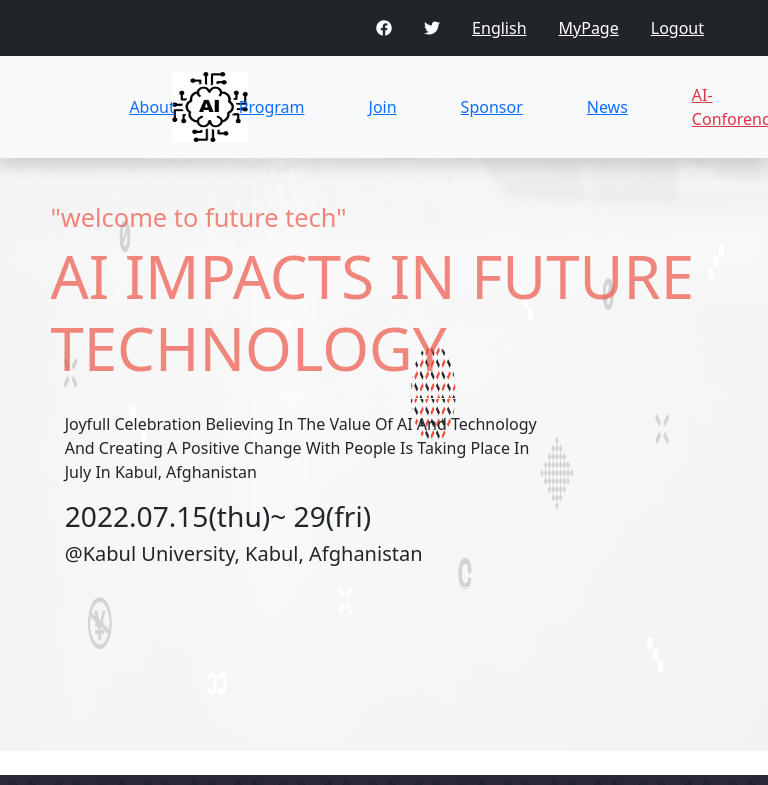
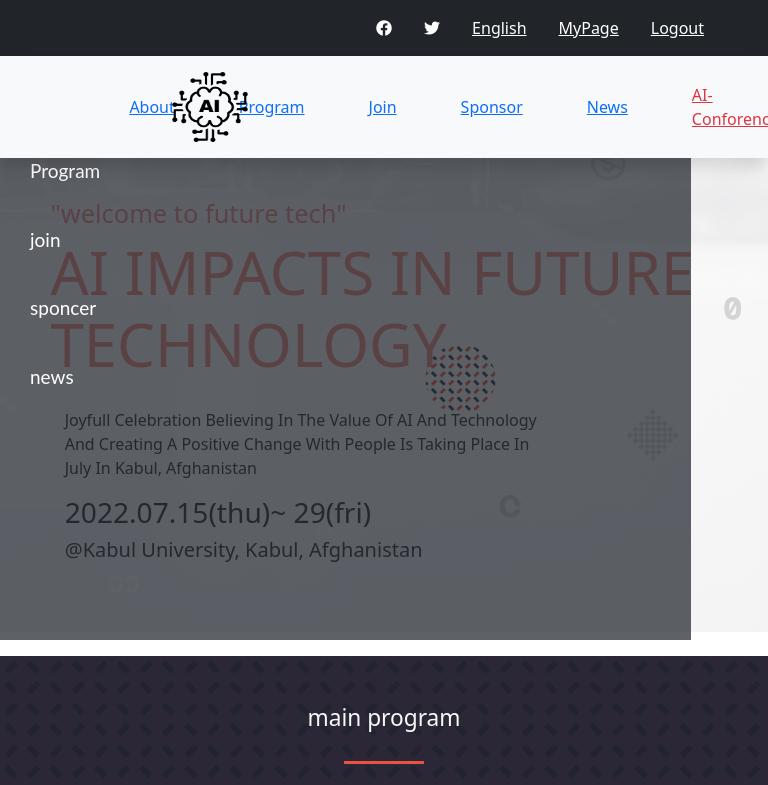
Before and after one commit to tamana-Balkhi/capstone-1, a website: page index.html in a window 768 px wide. Shown: the top 785 px of the page. Drawn offline with nearby package versions, Linux system fonts and the light colour scheme.

Commit message:
fixed main section style

```diff
--- a/index.html
+++ b/index.html
@@ -25,13 +25,13 @@
         </nav>
       </header>
       <div class=" d-none d-md-block bg-light text-dark container-fluid px-5 py-3 shadow">
-        <div class="row header">
+        <div class="row">
           <div class="col-4 d-flex align-items-center justify-content-center logo">
             <a href="index.html" class="d-flex flex-column">
               <img src="images/AI-logo.png" class="logo-1" alt="logo">
             </a>
           </div>
-          <div class="col-8 d-flex align-items-center justify-content-center gap-5 mb-10">
+          <div class="col-8 d-flex align-items-center justify-content-center gap-5 mb-10 desktop-h">
             <a href="about.html" class="mx-2  a-link">About</a>
             <a href="" class="mx-2  a-link">Program</a>
             <a href="" class="mx-2  a-link">Join</a>
@@ -41,23 +41,26 @@
           </div>
         </div>
       </div>
-      <div class="d-block d-md-none ">
+      <div class=" d-md-none humburger">
         <img src="images/mobile_menu.png" alt="">
       </div>
     </div>
-    <section class="sidebar">
-      <div class="sidebar-inner">
-        <div class="sidebar-cancel">
+    <section class="mobile_nav">
+      <div class="mobile-nav-inner">
+        <div class="menu-cancel">
           <button class="cancel" type="button">&times;</button>
         </div>
-        <div class="sidebar-menu">
+        <div class="mobile-menu">
           <a href="index.html" class="anchor-link">Home</a>
           <a href="About.html" class="anchor-link">About</a>
           <a href="#program" class="anchor-link">Program</a>
+          <a href="#join" class="anchor-link">join</a>
+          <a href="#sponcer" class="anchor-link">sponcer</a>
+          <a href="#news" class="anchor-link">news</a>
         </div>
       </div>
     </section>
-    <section class="container-fluid main-content py-0">
+    <section class="container-fluid main-content">
       <div class="welcome py-5">
         <h3>"welcome to future tech"</h3>
         <div class="mx-0">
@@ -75,7 +78,7 @@
       </div>
     </section>
   </div>
-  <section class="program mt-4 py-5 mb-4">
+  <section class="program mt-4 py-5 mb-4" id="program">
     <h4 class="title-prog text-center text-light">main program</h4>
     <div class="horizontal-line mb-4"></div>
     <div class="row  d-flex justify-content-center">
@@ -141,7 +144,7 @@
           </div>
         </div>
       </div>
-      <div>
+      <div class="join" id="join">
         <p class="text-light text-center">See the whole Programm</p>
         <div class="text-light text-center">join us</div>
       </div>
@@ -149,7 +152,7 @@
   <section class="speakrs container-fluid">
 
   </section>
-  <section class="partner">
+  <section class="partner" id="sponcer">
     <div class="py-4  mx-0 mb-3">
       <h4 class="text-center text-light">Partners</h4>
       <div class="horizontal-line "></div>
@@ -187,7 +190,7 @@
           <span><b>Confrance</b></span>
         </div>
       </div>
-      <div class="col-6 col-md-8 d-flex justify-content-start">
+      <div class="col-6 col-md-8 d-flex justify-content-start" id="news">
         <h5 class="text-capitalize ml-5">2022 creative common. some right reserverd</h5>
       </div>
     </div>
--- a/style.css
+++ b/style.css
@@ -1,3 +1,10 @@
+
+* {
+  margin: 0;
+  padding: 0;
+  box-sizing: border-box;
+}
+
 
 .row .logo {
   align-self: center;
@@ -12,16 +19,19 @@
   width: 10vw;
   display: flex;
   justify-content: flex-start;
+  mix-blend-mode: multiply;
 }
 
-.main{
-  bottom: 0;
+.desktop-h {
+  color: #272a33;
 }
+
 .main-content h1,h3 {
   font-size: 60px;
   font-weight: 500px;
   color:  #ec5242af;
 }
+
 
 .description {
   border: 1px solid whitesmoke;
@@ -32,7 +42,6 @@
 
 
 .program  {
-
   background-color: #272131f8;
   background-image: url('images/bg_mobile_program.png');
 }
@@ -112,6 +121,13 @@
 }
 
 @media (max-width:768px){
+.humburger {
+  height: 35%;
+  width: 35%;
+  padding: 15px;
+  cursor: pointer;
+}
+
   .main{
     background-image: url('images/bg_mobile_main.png');
     background-repeat: no-repeat;
@@ -121,21 +137,68 @@
     padding: 0% 5% 15% 5%;
   }
 
+.mobile-menu {
+  display: flex;
+  flex-flow: column;
+  background-color: #272a31bd;
+  height: 80vh;
+  width: 90%;
+  z-index: 10;
+  position: fixed;
+  top: 0;
+  left: 0;
+  bottom: 0;
+  pointer-events: all;
+  user-select: inherit;
+}
+.mobile-menu a {
+  font-family: 'Lato', sans-serif;
+  color: #fff;
+  font-size: 19px;
+  font-weight: 400;
+  text-decoration: none;
+   margin: 20px 30px;
+}
 
+.mobile-menu a:hover {
+  color: aqua;
+}
+
+.cancel {
+  height: 30px;
+  width: 30px;
+  margin-top: 20px;
+   background-color: transparent;
+  color: #fff;
+}
 }
 
 @media (min-width:768px){
-  .main {
+  .mobile-nav {
+    display: none;
+  }
+
+  /*.main {
     background-image: url('images/bg_desktop_main.png');
       background-repeat: no-repeat;
-    background-size: 100% 100%;
+    background-size: cover;
     display: flex;
     flex-flow: column;
     padding: 0% 5% 15% 5%;
+    margin-top: 100px;
+    background-position: center;
+  }*/
 
-  }
-  .main-content {
-    margin-top: 100px;
+.main {
+  width: 100%;
+  background-image: url('images/bg_desktop_main.png');
+  background-position: center;
+  background-repeat: no-repeat;
+  background-size: cover;
+  margin-top: 100px;
+   padding: 0% 5% 0% 5%;
+}
 
-  }
+
+
 }
```
